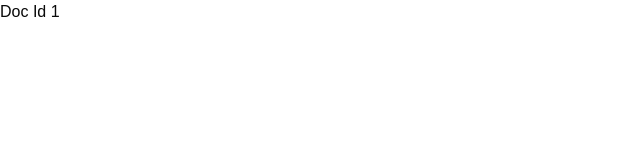
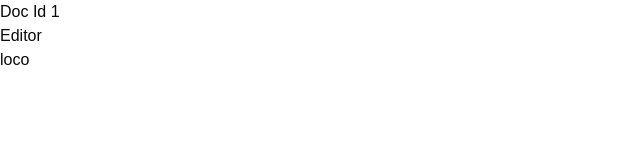
Before and after one commit to Ruturaj2003/google-docs-clone, a Next.js app: page /documents/1 in a window 1280 px wide. Shown: the top 160 px of the page, without its empty margins (0-640 px from the left). Built offline with nearby package versions, Linux system fonts and the light colour scheme.

Commit message:
Install Tiptap Packages

```diff
--- a/package.json
+++ b/package.json
@@ -37,6 +37,9 @@
     "@radix-ui/react-toggle": "^1.1.9",
     "@radix-ui/react-toggle-group": "^1.1.10",
     "@radix-ui/react-tooltip": "^1.2.7",
+    "@tiptap/pm": "^2.10.2",
+    "@tiptap/react": "^2.10.2",
+    "@tiptap/starter-kit": "^2.10.2",
     "class-variance-authority": "^0.7.1",
     "clsx": "^2.1.1",
     "cmdk": "^1.1.1",
--- /dev/null
+++ b/src/app/documents/[documentId]/editor.tsx
@@ -0,0 +1,8 @@
+export const Editor = ()=>{
+ return (
+    <>
+   <h1>Editor</h1>
+   <div className="">loco</div>
+    </>
+ )
+}
--- a/src/app/documents/[documentId]/page.tsx
+++ b/src/app/documents/[documentId]/page.tsx
@@ -1,3 +1,5 @@
+import { Editor } from "./editor";
+
 interface DocumentIdPageProps{
     params:Promise<{documentId:string}>
 }
@@ -9,6 +11,7 @@ const {documentId}  = await params
 
         <>
         <h1>Doc Id   {documentId}</h1>
+        <Editor></Editor>
         </>
      );
 }
--- a/src/app/documents/layout.tsx
+++ /dev/null
@@ -1,15 +0,0 @@
-interface DocumentsLayoutProps {
-    children:React.ReactNode
-}
-
-
-
-
-
-const DocumentsLayout = ({children}:DocumentsLayoutProps) => {
-    return ( <>
-    {children}
-    </> );
-}
-
-export default DocumentsLayout;
--- a/src/app/page.tsx
+++ b/src/app/page.tsx
@@ -1,11 +1,14 @@
 import { Button } from "@/components/ui/button";
-
+import Link from "next/link";
 
 export default function Home() {
   return (
     <>
         <h1 className="flex bg-blue-500">Hello World</h1>
-
+        <div>Click this link to go to doc Id
+<br />
+          <Link className="text-2xl text-violet-600" href={'/documents/123'}>Link</Link>
+        </div>
     <Button variant={'destructive'}>CLick me</Button>
     </>
 
```
Also changed, not shown: 1 other file (tests, documents, lock files or other folders).
